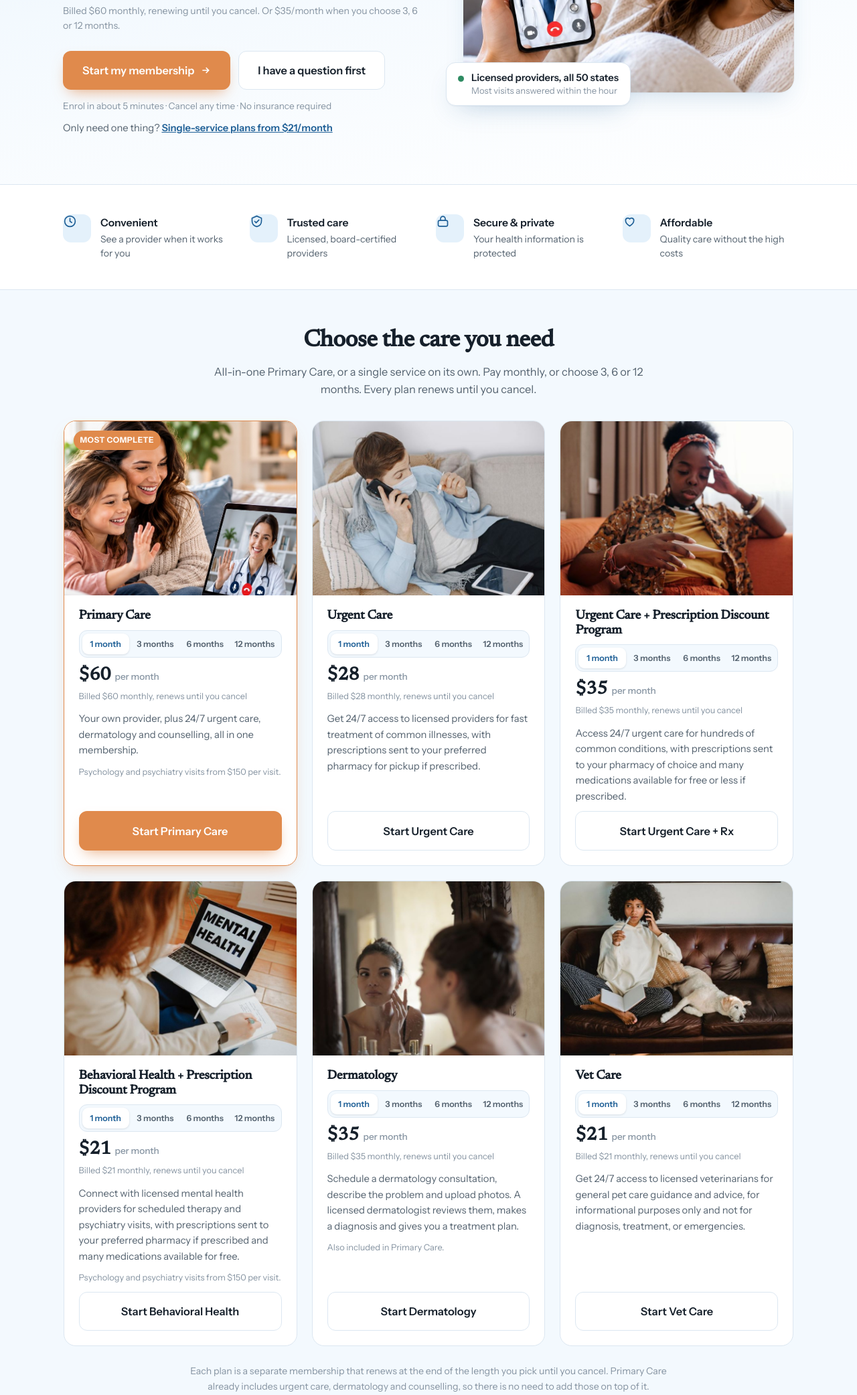
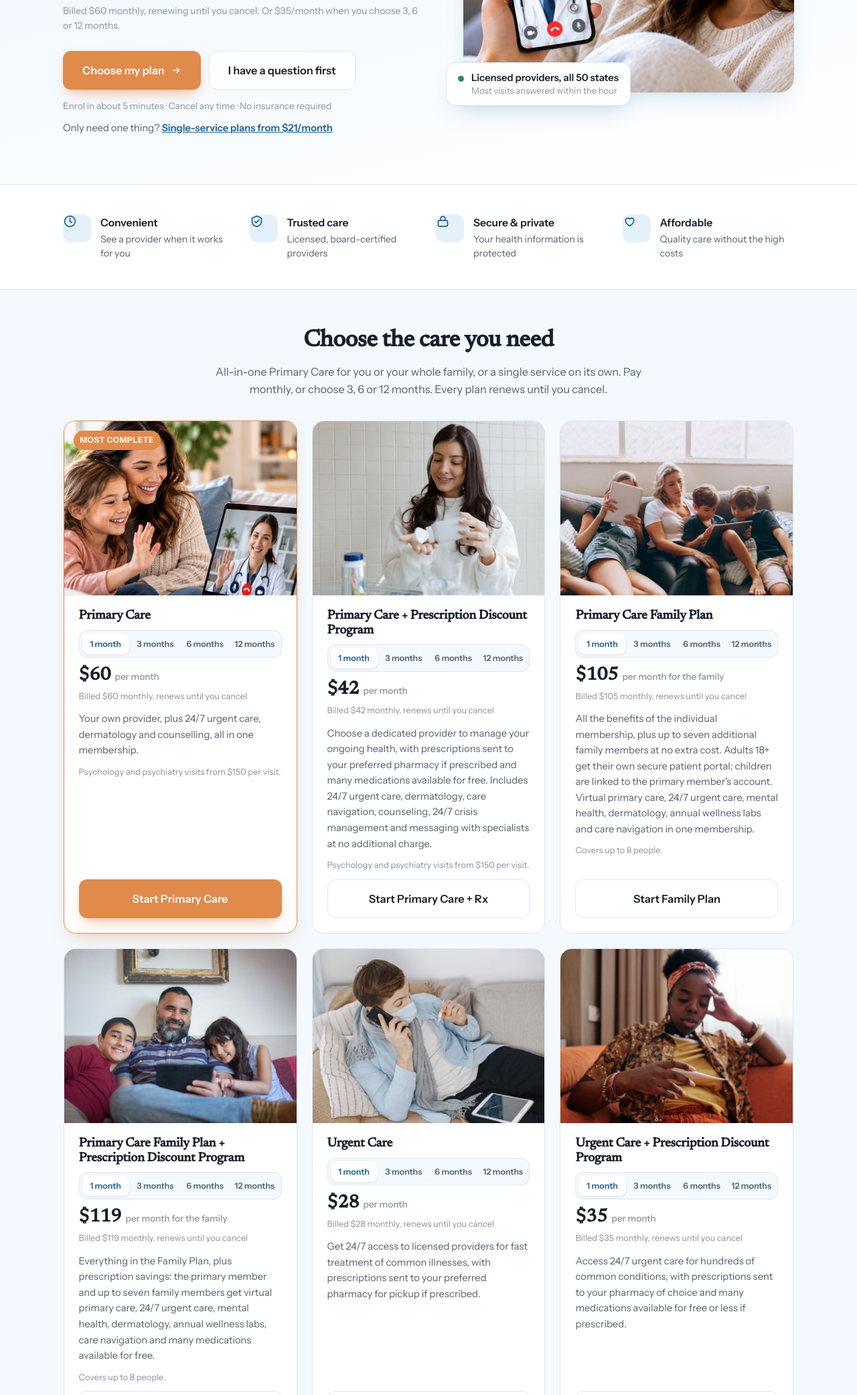
Before and after one commit to anirudhatalmale6-alt/telehealth-membership-demo, a plain HTML site: page index.html in a window 1280 px wide. Shown: the part 477-2560 px from the top of the page at 67% size. Drawn offline with Linux system fonts and the light colour scheme.

Commit message:
Add Primary Care + Rx and both Family plans; Get started opens the plan list

```diff
--- a/index.html
+++ b/index.html
@@ -350,6 +350,7 @@ footer{background:var(--ink);color:#9FADBB;padding:46px 0 34px;font-size:.87rem}
 /* ------------------------------------------------------------ care plans
    One card per National Telehealth service. Prices and links come from
    SERVICES in the script, so the cards and the checkout cannot disagree. */
+#plans{scroll-margin-top:72px}
 .svc{display:flex;flex-wrap:wrap;gap:22px;justify-content:center}
 .svc-card{flex:0 1 calc(33.333% - 15px);background:#fff;border:1px solid var(--line);
   border-radius:var(--radius);overflow:hidden;display:flex;flex-direction:column;position:relative;
@@ -416,7 +417,7 @@ footer{background:var(--ink);color:#9FADBB;padding:46px 0 34px;font-size:.87rem}
       <p class="billed" id="heroBilled">Billed $60 monthly, renewing until you cancel.</p>
 
       <div class="cta-row">
-        <a href="#enrol" class="btn btn-primary" data-enrol>Start my membership
+        <a href="#plans" class="btn btn-primary" data-enrol>Choose my plan
           <svg width="16" height="16" viewBox="0 0 24 24" fill="none" stroke="currentColor" stroke-width="2.5"><path d="M5 12h14M13 6l6 6-6 6"/></svg>
         </a>
         <a href="#ask" class="btn btn-ghost">I have a question first</a>
@@ -469,12 +470,12 @@ footer{background:var(--ink);color:#9FADBB;padding:46px 0 34px;font-size:.87rem}
   <div class="wrap">
     <div class="sec-head" style="margin-bottom:34px">
       <h2>Choose the care you need</h2>
-      <p>All-in-one Primary Care, or a single service on its own. Pay monthly, or choose 3, 6 or 12 months. Every plan renews until you cancel.</p>
+      <p>All-in-one Primary Care for you or your whole family, or a single service on its own. Pay monthly, or choose 3, 6 or 12 months. Every plan renews until you cancel.</p>
     </div>
     <div class="svc" id="svcGrid"></div>
-    <p class="svc-foot">Each plan is a separate membership that renews at the end of the length you pick until you cancel. Primary Care
-       already includes urgent care, dermatology and counselling, so there is no need to add those
-       on top of it.</p>
+    <p class="svc-foot">Each plan is a separate membership that renews at the end of the length you pick until you cancel. The Primary Care
+       and Family plans already include urgent care, dermatology and counselling, so there is no need
+       to add those on top.</p>
   </div>
 </section>
 
@@ -701,8 +702,9 @@ footer{background:var(--ink);color:#9FADBB;padding:46px 0 34px;font-size:.87rem}
            It is advice only: the vet cannot diagnose, create treatment plans or prescribe. It is not
            for emergencies. If your pet is in danger, go to an emergency vet straight away.</p></details>
       <details><summary>Is my family covered?</summary>
-        <p>Not on this plan. There is a family membership that covers up to seven additional people
-           on one subscription — ask us and we will send the details.</p></details>
+        <p>Yes, with a Family Plan. It covers you plus up to seven family members (up to 8 people) on one
+           membership. Adults 18 and over get their own secure patient portal, and children are linked to
+           the primary member's account. The individual plans cover one person.</p></details>
     </div>
   </div>
 </section>
@@ -810,6 +812,15 @@ var SERVICES = [
   {path:'primary', name:'Primary Care', short:'Primary Care', terms:{1:60, 3:105, 6:210, 12:420}, img:'img/family-call.jpg', main:true,
    blurb:'Your own provider, plus 24/7 urgent care, dermatology and counselling, all in one membership.',
    note:'Psychology and psychiatry visits from $150 per visit.'},
+  {path:'primary-plus', name:'Primary Care + Prescription Discount Program', short:'Primary Care + Rx', terms:{1:42, 3:126, 6:252, 12:504}, img:'img/svc/primary-plus.jpg',
+   blurb:'Choose a dedicated provider to manage your ongoing health, with prescriptions sent to your preferred pharmacy if prescribed and many medications available for free. Includes 24/7 urgent care, dermatology, care navigation, counseling, 24/7 crisis management and messaging with specialists at no additional charge.',
+   note:'Psychology and psychiatry visits from $150 per visit.'},
+  {path:'primary-family-plan', name:'Primary Care Family Plan', short:'Family Plan', terms:{1:105, 3:315, 6:630, 12:1260}, img:'img/svc/family.jpg', unit:'per month for the family',
+   blurb:"All the benefits of the individual membership, plus up to seven additional family members at no extra cost. Adults 18+ get their own secure patient portal; children are linked to the primary member's account. Virtual primary care, 24/7 urgent care, mental health, dermatology, annual wellness labs and care navigation in one membership.",
+   note:'Covers up to 8 people.'},
+  {path:'primary-family-plan-and-discount-program', name:'Primary Care Family Plan + Prescription Discount Program', short:'Family Plan + Rx', terms:{1:119, 3:357, 6:714, 12:1428}, img:'img/svc/family-plus.jpg', unit:'per month for the family',
+   blurb:"Everything in the Family Plan, plus prescription savings: the primary member and up to seven family members get virtual primary care, 24/7 urgent care, mental health, dermatology, annual wellness labs, care navigation and many medications available for free.",
+   note:'Covers up to 8 people.'},
   {path:'urgent-care', name:'Urgent Care', short:'Urgent Care', terms:{1:28, 3:84, 6:168, 12:336}, img:'img/svc/urgent.jpg',
    blurb:'Get 24/7 access to licensed providers for fast treatment of common illnesses, with prescriptions sent to your preferred pharmacy for pickup if prescribed.'},
   {path:'urgent-plus', name:'Urgent Care + Prescription Discount Program', short:'Urgent Care + Rx', terms:{1:35, 3:105, 6:210, 12:420}, img:'img/svc/urgent-plus.jpg',
@@ -839,7 +850,9 @@ var PLANS = [1, 3, 6, 12].map(function(m){
    shows "$420" as the headline, which is the biggest number on screen for what
    is actually the cheapest way to buy. */
 function perMonth(p){ return p.total / p.months; }
-function money(n){ return '$' + (n % 1 === 0 ? n.toFixed(0) : n.toFixed(2)); }
+function money(n){
+  return '$' + n.toLocaleString('en-US', {minimumFractionDigits: n % 1 === 0 ? 0 : 2, maximumFractionDigits: 2});
+}
 
 var monthly = PLANS[0];
 
@@ -959,8 +972,15 @@ function go(term, base){
   reportEnrolClick();
   window.open(url, '_blank', 'noopener');
 }
+/* "Get started" and the other general buttons open the plan list, so every
+   visitor sees all the plans, not only Primary Care. Each plan card has its
+   own Start button that goes to that plan's checkout. */
 Array.prototype.forEach.call(document.querySelectorAll('[data-enrol]'), function(a){
-  a.addEventListener('click', function(e){ e.preventDefault(); go(best.months); });
+  a.setAttribute('href', '#plans');
+  a.addEventListener('click', function(e){
+    e.preventDefault();
+    document.getElementById('plans').scrollIntoView({behavior: 'smooth', block: 'start'});
+  });
 });
 
 /* ------------------------------------------------------------- lead capture
@@ -1026,7 +1046,7 @@ function renderServices(){
       '<a href="#enrol" class="btn ' + (s.main ? 'btn-primary' : 'btn-ghost') + '">Start ' + esc(s.short) + '</a></div>';
     var show = function(){
       var total = s.terms[term], pm = total / term, save = Math.round((1 - pm / s.terms[1]) * 100);
-      card.querySelector('.svc-price').innerHTML = money(pm) + ' <span>per month</span>' +
+      card.querySelector('.svc-price').innerHTML = money(pm) + ' <span>' + (s.unit || 'per month') + '</span>' +
         (save > 0 ? ' <em class="svc-save">Save ' + save + '%</em>' : '');
       card.querySelector('.svc-billed').textContent = term === 1
         ? 'Billed ' + money(total) + ' monthly, renews until you cancel'
```
Also changed, not shown: terms.html (+5 -1 lines), img/svc/family-plus.jpg (added), img/svc/family.jpg (added), img/svc/primary-plus.jpg (added).
